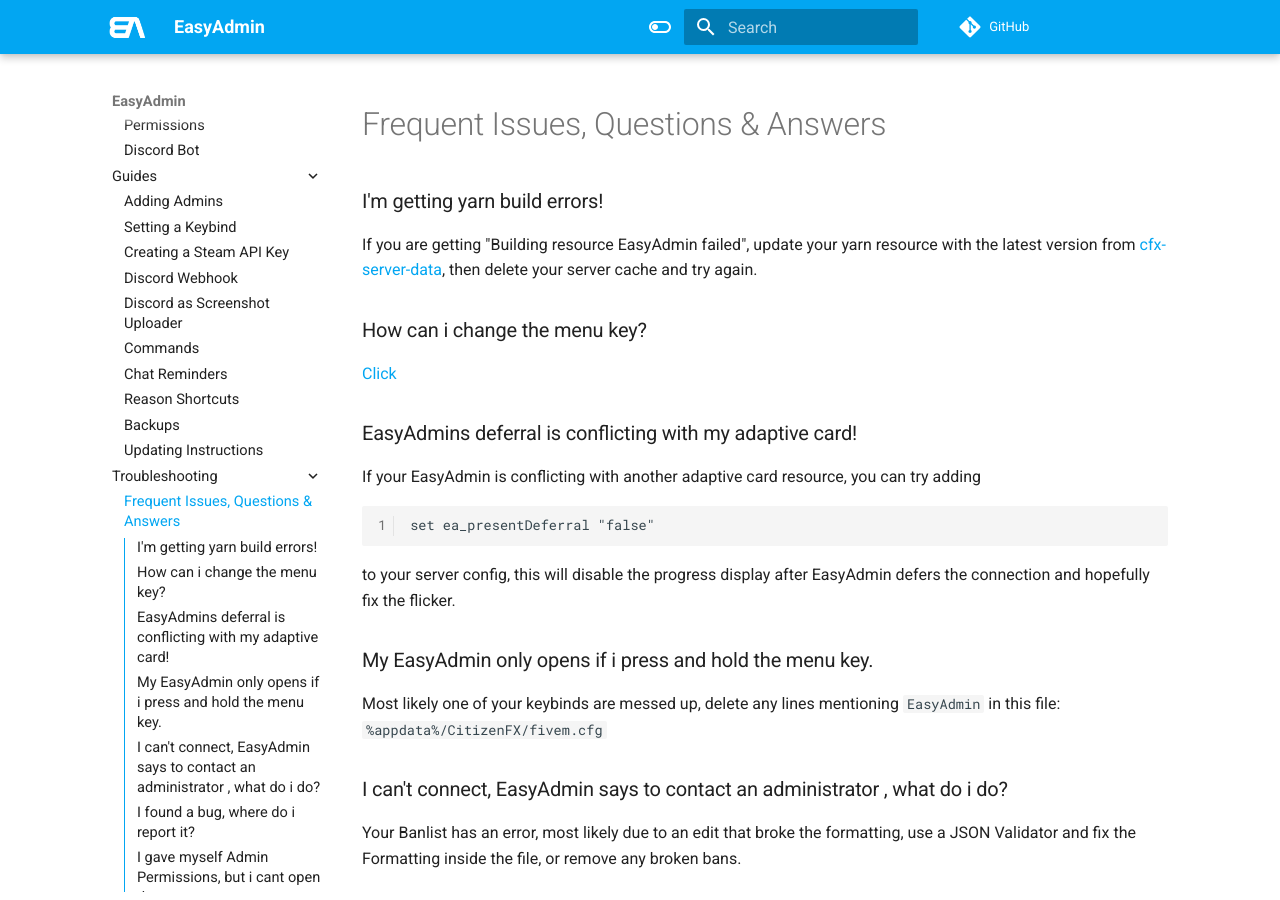
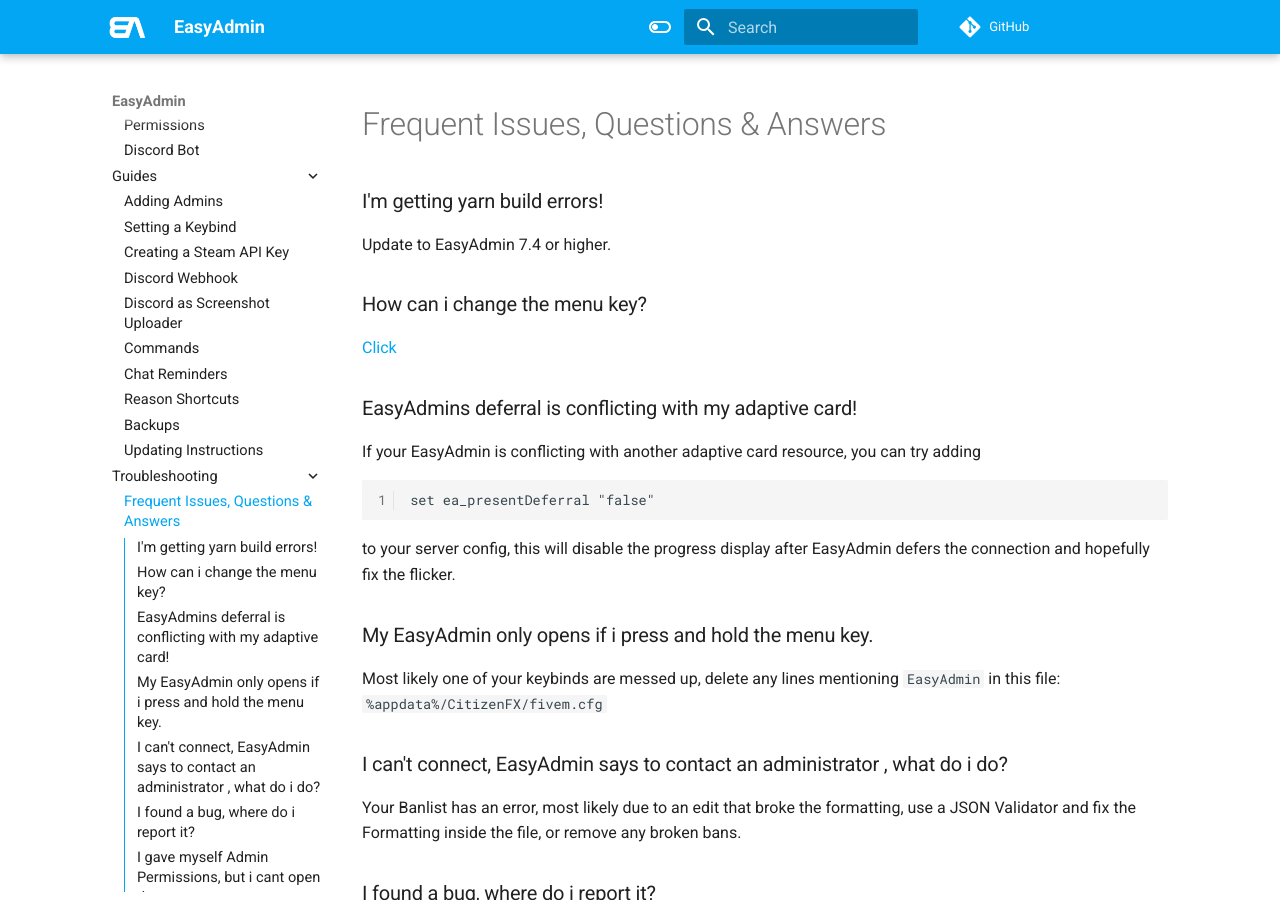
Before and after one commit to Blumlaut/EasyAdmin-docs, an MkDocs documentation site: the page built from docs/troubleshooting.md, in a window 1280 px wide and 900 px high. Built offline with MkDocs 1.6.1 and Material for MkDocs 9.7.7, drawn with Linux system fonts in a browser that asks for light colours; comment, search, counter and statistics services are not loaded.

Commit message:
remove references to yarn

```diff
--- a/docs/troubleshooting.md
+++ b/docs/troubleshooting.md
@@ -2,8 +2,7 @@
 
 ### I'm getting yarn build errors!
 
-If you are getting "Building resource EasyAdmin failed", update your yarn resource with the latest version from [cfx-server-data](https://github.com/citizenfx/cfx-server-data), then delete your server cache and try again.
-
+Update to EasyAdmin 7.4 or higher.
 
 ### How can i change the menu key?
 
```
Also changed, not shown: docs/install.md (+1 -1 lines).
